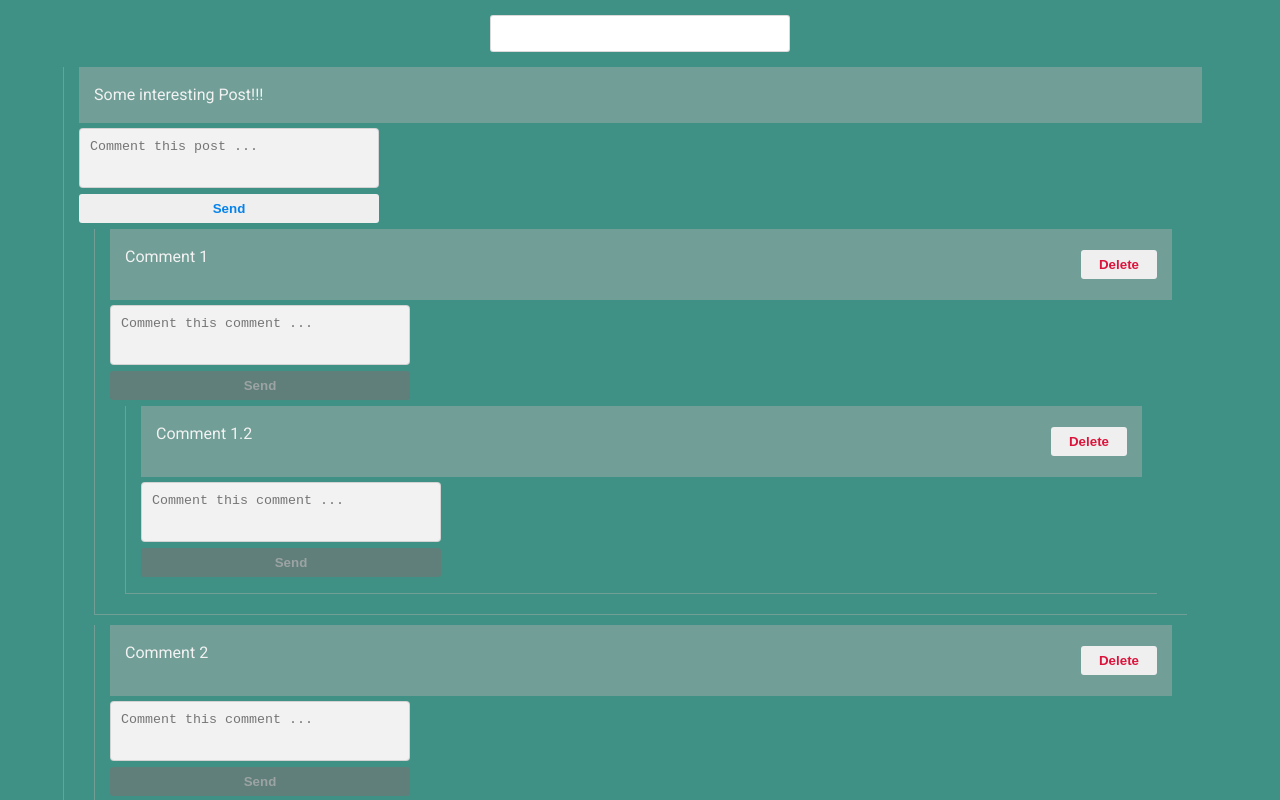
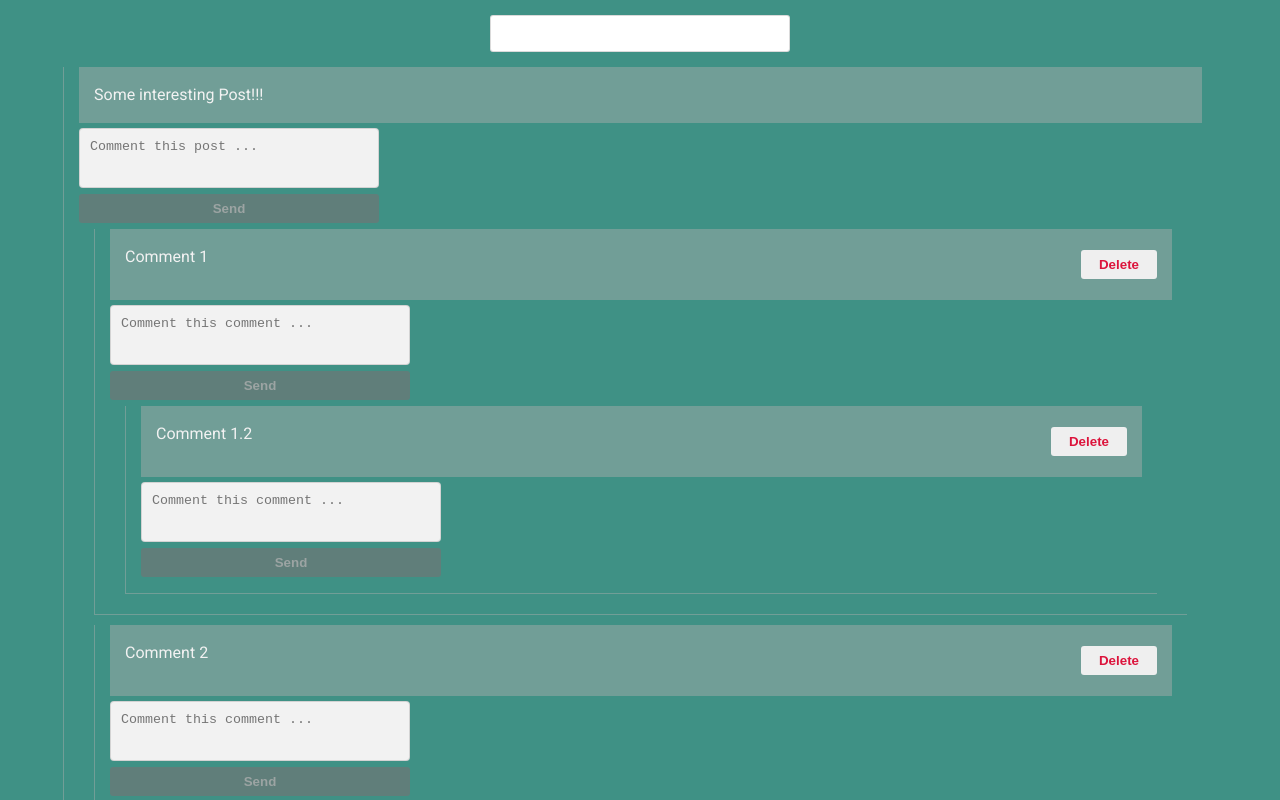
Before and after one commit to jaerbi/magnise-two, an Angular app: page / in a window 1280 px wide. Shown: the top 800 px of the page. Built offline with nearby package versions, Linux system fonts and the light colour scheme.

Commit message:
reform: Added class disabled

```diff
--- a/src/app/app.component.html
+++ b/src/app/app.component.html
@@ -18,7 +18,10 @@
           placeholder="Comment this post ..."
           [(ngModel)]="postComment"
         ></textarea>
-      <button (click)="onSubmit()">Send</button>
+      <button
+        [ngClass]="{ 'disabled': !postComment }"
+        (click)="onSubmit()"
+      >Send</button>
     </div>
 
     <app-comment [comments]="comments"></app-comment>
--- a/src/styles.scss
+++ b/src/styles.scss
@@ -49,7 +49,7 @@ button {
   outline: none;
   cursor: pointer;
 
-  &[disabled] {
+  &[disabled], &.disabled {
     cursor: not-allowed;
     color: var(--grey-hover-color);
     background-color: var(--disabled-color);
```
